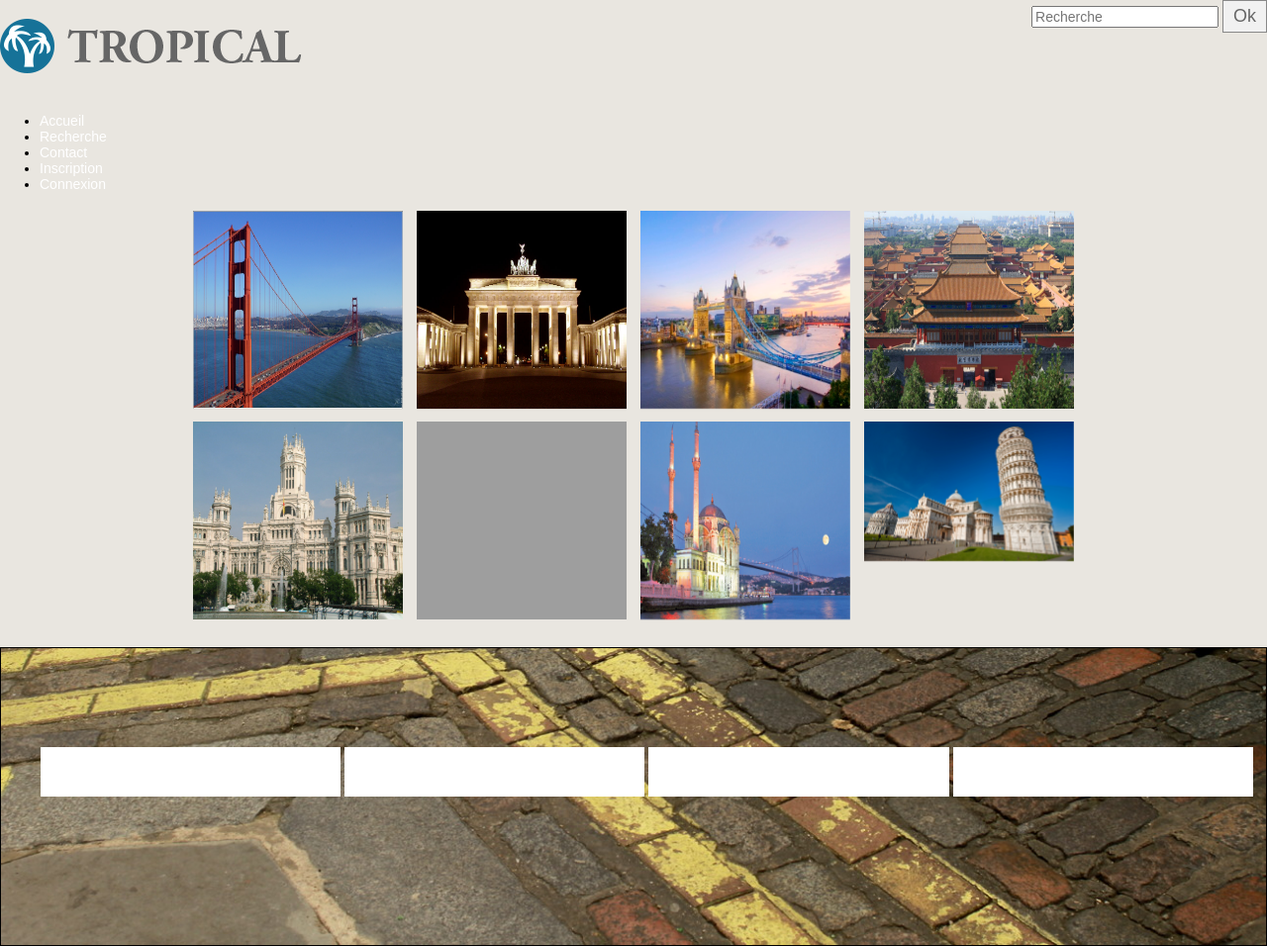
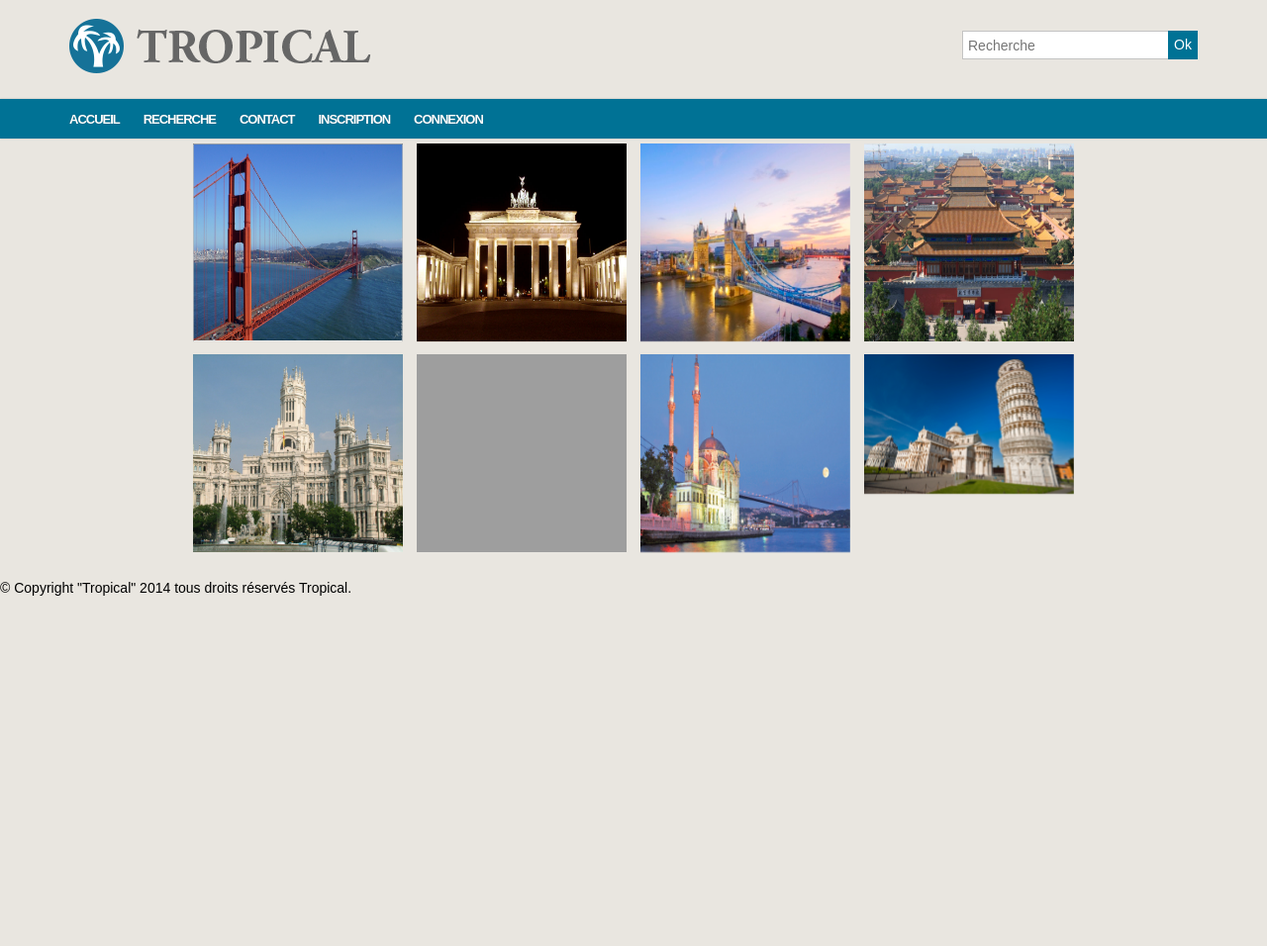
Before and after one commit to MiguelAdige/FreeBed, a PHP site: page / in a window 1280 px wide. Shown: the whole page at 99% size. After the commit the page ends 602 px from the top, so only its background shows below. Run offline with PHP 8.4, Linux system fonts and the light colour scheme; some libraries are stand-ins or nearby versions; grey boxes are pictures that could not be loaded.

Commit message:
footer
modification footer

```diff
--- a/css/footer.css
+++ b/css/footer.css
@@ -1,39 +1,58 @@
-
-@font-face {
-    font-family: "SEASRN__";
-    src: url("../font/SEASRN__.ttf");
+.top-area{
+    width: 100%;
+    max-width: 1140px;
+    margin: 0 auto;
 }
-footer {
-    background: url("../img/15.jpg") no-repeat scroll center bottom / 100% auto rgba(0, 0, 0, 0);
-    height: 300px;
+.header-search{
+    margin: 31px 0 0 0;
+}
+.header-search button{
+    font-size: 14px !important;
+    background: #007295 !important;
+    height: 29px;
+    width: 30px;
+    float: left;
+    border: none !important;
+    padding: 0 !important;
+    color: #fff !important;
+}
+.header-search input {
+    padding-left: 5px;
+    height: 25px;
+    width: 200px;
+    float: left;
+    border: 1px solid rgba(136, 136, 136, 0.5);
+    border-right: none;
+}
+header nav{
+    background: #007295;
+    box-shadow: 0 0 2px rgba(0,0,0,0.2);
+    height: 40px;
+    display: block;
+    width: 100%;
+}
+#menu{
+    list-style: none;
+    margin: 0;
+    padding: 0;
+    width: 100%;
+    max-width: 1140px;
     margin: 0 auto;
-    border: 1px solid #000000;
 }
-footer nav ul {
-    margin-top: 100px;
+#menu li{
+    display: inline-block;
+    line-height: 40px;
+    white-space: nowrap;
+    text-transform: uppercase;
+    padding: 0 20px 0 0;
+    letter-spacing: -1px;
+    text-shadow: 0 0 1px rgba(0,0,0,0.3);
+    font-weight: bold;
 }
-footer nav li {
-    background-color: #FFFFFF;
-    display: inline-block;
-    height: 50px;
-    list-style-type: none;
-    text-align: center;
-    width: 24.5%;
+#menu li a{
+    color: white;
+    font-size: 13px;
 }
-footer nav li a {
-    display: inline-block;
-    font-family: 'SEASRN__';
-    line-height: 50px;
-    text-align: center;
-    text-decoration: none;
+#menu li a:hover{
+    color:#B1B1B1;
 }
-footer nav li a:hover {
-    color: #000000;
-}
-footer nav li:hover {
-    opacity: 0.5;
-}
-.border1 {
-    border: 1px solid #000000;
-    height: 299px;
-}
--- a/footer.php
+++ b/footer.php
@@ -1,12 +1,8 @@
 </section>
 
 <footer>
-  <nav>
-    <ul>
-      <li><a href="#accueil">haut de page</a></li>
-      <li><a href="">inscription</a></li>
-	  <li><a href="">connexion</a></li>
-      <li><a href="">contact</a></li>
-    </ul>
-  </nav>
+<nav class="clear">
+	 © Copyright "Tropical" 2014 tous droits réservés Tropical.
+
+</nav>
 </footer>
```
